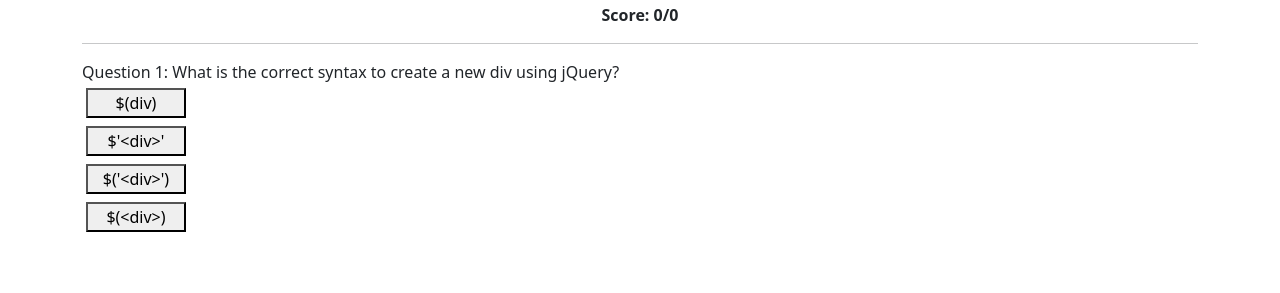
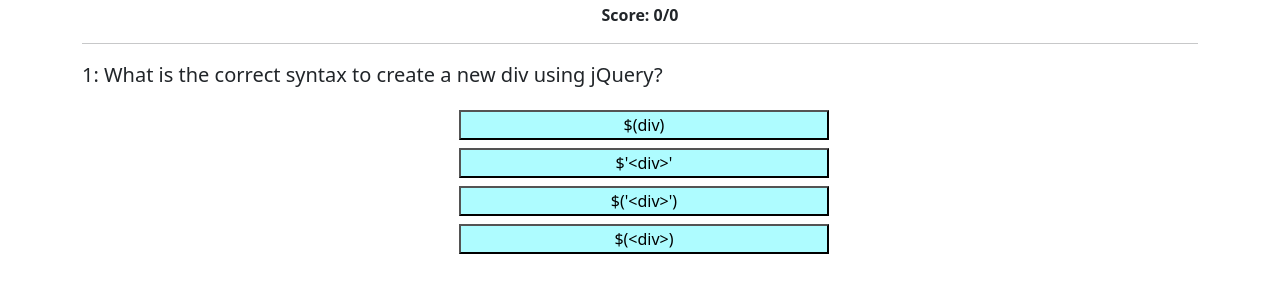
Before and after one commit to Billy-MK/Coding-Quiz, a plain HTML site: page index.html in a window 1280 px wide. Both pictures are taken after a click on the button "Start". Shown: the part 101-394 px from the top of the page. Drawn offline with nearby package versions, Linux system fonts and the light colour scheme.

Commit message:
Added all questions and answers, testing new feedback system using colors

```diff
--- a/assets/css/style.css
+++ b/assets/css/style.css
@@ -14,7 +14,8 @@
 }
 
 .answer {
-    width: 100px;
+    width: 370px;
+    background-color: rgb(174, 252, 255);
 }
 
 .score {
@@ -28,3 +29,7 @@
     font-weight: bold;
     width: 200px;
 }
+
+.answers {
+    width:370px;
+}
--- a/assets/js/script.js
+++ b/assets/js/script.js
@@ -1,24 +1,33 @@
 var startButton = $("#startButton");
 var quizDescription = $(".quizDescription");
 var questionNumber = 1;
-var questions = ["What is the correct syntax to create a new div using jQuery?", "Question 2", "Question 3", "Question 4", "Question 5", "Question 6", "Question 7", "Question 8", "Question 9", "Question 10"];
+var questions = ["What is the correct syntax to create a new div using jQuery?",
+    "In an array fruits = ['apple','orange','banana','kiwi'], fruits[3] represents which variable?",
+    "What is the importance of an alt tag in HTML images?",
+    "Using Bootstrap, what class would you use to make a column that spans 1/3rd of the width of the container it's in?",
+    "I have a div with a class = 'captainAmerica', and I would like to make the width 300px. How would I do this using a css stylesheet?",
+    "Stylesheets should always be referenced in what part of the HTML document?",
+    "What is the priority from highest to lowest of CSS styling?",
+    "How do I create a for loop that adds all the numbers from 'var numbers = [2, 5, 7] together in a new variable called sum? (both variables have already been declared)",
+    "How does one leave a comment in HTML?",
+    "What should you always include with any project?"];
 var answers = {
     1:[" $(div) ", " $'<div>' ", " $('<div>') ", " $(<div>) "],
-    2:["Answer 1 to Question 2", "Answer 2 to Question 2", "Answer 3 to Question 2", "Answer 4 to Question 2"],
-    3:["answer1", "answer2", "answer3", "answer4"],
-    4:["answer1", "answer2", "answer3", "answer4"],
-    5:["answer1", "answer2", "answer3", "answer4"],
-    6:["answer1", "answer2", "answer3", "answer4"],
-    7:["answer1", "answer2", "answer3", "answer4"],
-    8:["answer1", "answer2", "answer3", "answer4"],
-    9:["answer1", "answer2", "answer3", "answer4"],
-    10:["answer1", "answer2", "answer3", "answer4"]
+    2:["apple", "orange", "banana", "kiwi"],
+    3:["To improve accessibility of your page to users using screen readers", "To provide an alternate url for the image in case the first url doesn't work", "To add a caption to the image", "To place a second image in the same element"],
+    4:["col-md-1/3", "col-md-4", "col-md-3", "col-md-0.33"],
+    5:["captainAmerica {width = 300px}", ".captainAmerica {width = 300px}", "captainAmerica {width: 300px}", ".captainAmerica {width: 300px}"],
+    6:["The beginning", "The end", "Anywhere", "The stylesheet section"],
+    7:["ID, In-line, class, tag", "tag, ID, class, In-line", "In-line, ID, class, tag", "class,tag, In-line, ID"],
+    8:["for (numbers[all], sum(numbers), return(sum));", "for (var i = 0, i < numbers.length, i++) {sum += numbers[i]}", "for (var i = 0; i < numbers.length; i++) {sum += numbers[i]}", "for (i = numbers[0], i = numbers[1], i = numbers[2]) {sum = i++}"],
+    9:["// comment", "<!-- comment -->", "/* comment */", "# comment"],
+    10:["A README", "A MEME", "A SCREAMIN' MEEMIE", "SUMTHIN STEAMY"]
 }
 var score = 0;
 
 // The list of correct answers for all questions (0-3)
 
-var correctAnswers = [2,1,2,3,0,1,2,3,0,1];
+var correctAnswers = [2,3,0,1,3,0,2,2,1,0];
 
 // Removes the description text and begins the first question
 
@@ -48,7 +57,7 @@ function nextQuestion() {
 
     var questionDiv = $("<div>");
     questionDiv.addClass("question");
-    questionDiv.text("Question " + (questionNumber) + ": " + questions[questionNumber - 1]);
+    questionDiv.text(questionNumber + ": " + questions[questionNumber - 1]);
     $(".questions").append(questionDiv);
 
     // Adds 4 answer buttons with correct/incorrect IDs based on the answers array defined earlier
@@ -86,13 +95,17 @@ function nextQuestion() {
     // If the user clicks on the correct answer, runs correctResponse function
 
     $("#correct").on("click", function() {
-        correctResponse();
+        $(".incorrect").css("background-color", "#ff6347")
+        $("#correct").css("background-color", "#90ee90")
+        // correctResponse();
     });
 
     // If the user clicks on an incorrect answer, runs the incorrectResponse function
 
     $(".incorrect").on("click", function() {
-        incorrectResponse();
+        $(".incorrect").css("background-color", "#ff6347")
+        $("#correct").css("background-color", "#90ee90")
+        // incorrectResponse();
     });
 
 }
@@ -155,11 +168,11 @@ function isComplete() {
     var highScoreDiv = $(".highScore");
     highScoreDiv.addClass("highScore");
     highScore = localStorage.getItem("high score");
-    highScoreDiv.text("High Score = " + highScore);
+    highScoreDiv.text("High Score = " + highScore +"/10");
 
     // Generates a button to start the quiz over
     var newGameButton = $("<button>");
-    newGameButton.addClass("btn btn-lg btn-primary mt-3").text("Play again?").on("click", function() {
+    newGameButton.addClass("btn btn-lg btn-primary mt-3").text("Try again?").on("click", function() {
         score = 0;
         questionNumber = 1;
         gameStart();
--- a/index.html
+++ b/index.html
@@ -35,7 +35,7 @@
             </p>
 
             <!-- This section will change dynamically to show questions, answers, and feedback from the previous question -->
-            <div class="questions quiz mx-auto"></div>
+            <div class="questions quiz mx-auto lead mb-3"></div>
             <div class="answers quiz mx-auto"></div>
             <div class="feedback quiz mx-auto"></div>
             <div class="highScore quiz mx-auto"></div>
```
